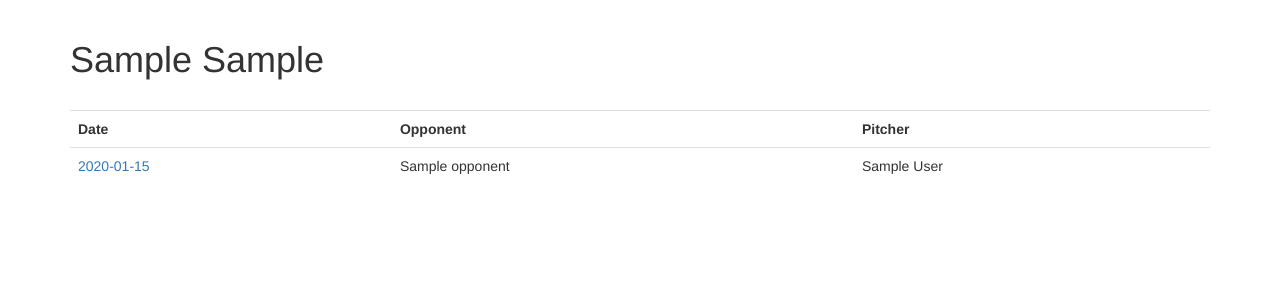
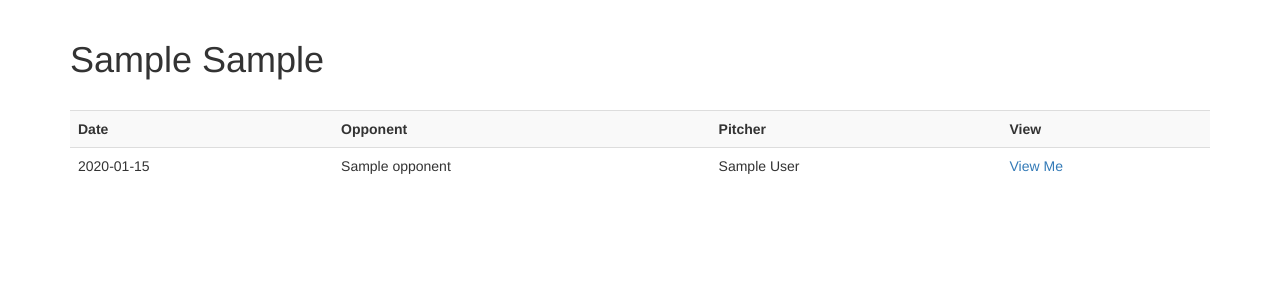
Before and after one commit to ryanloutos/WashU-Bears-Baseball-Website, a Flask app: page /season/1 in a window 1280 px wide. Shown: the part 77-377 px from the top of the page. Run offline with Flask 2, Linux system fonts and the light colour scheme; a user stored in the database is signed in; tables that the repository leaves empty hold one stand-in row (values such as "Sample post"); some libraries are stand-ins or nearby versions.

Commit message:
Fixed sortable table

```diff
--- a/app/templates/main/pitcher.html
+++ b/app/templates/main/pitcher.html
@@ -16,17 +16,19 @@
     <br>
     <h4>Outings</h4>
     <div>
-        <table class='table sortable_table'>
+        <table class='table sortable_table table-striped'>
             <tr>
                 <th onclick="sortTable(0)">Date</th>
                 <th onclick="sortTable(1)">Opponent</th>
                 <th onclick="sortTable(2)">Pitcher</th>
+                <th>View</th>
             </tr>
             {% for o in pitcher.outings %}
             <tr>
                 <td><a href="{{ url_for('outing', id=o.id) }}">{{ o.date }}</a></td>
                 <td>{{ o.opponent }}</td>
                 <td>{{ o.pitcher }}</td>
+                <td><a href="{{ url_for('outing', id=o.id) }}">View Me</a></td>
             </tr>
             {% endfor %}
         </table>
--- a/app/templates/season/season.html
+++ b/app/templates/season/season.html
@@ -5,17 +5,19 @@
     <h1>{{ season }}</h1>
     <br>
     <div>
-        <table class="table sortable_table">
+        <table class="table sortable_table table-striped">
             <tr>
                 <th onclick="sortTable(0)">Date</th>
                 <th onclick="sortTable(1)">Opponent</th>
                 <th onclick="sortTable(2)">Pitcher</th>
+                <th>View</th>
             </tr>
             {% for o in outings %}
             <tr>
-                <td><a href="{{ url_for('outing', id=o.id) }}">{{ o.date }}</a></td>
+                <td>{{ o.date }}</td>
                 <td>{{ o.opponent }}</td>
                 <td>{{ o.pitcher }}</td>
+                <td><a href="{{ url_for('outing', id=o.id) }}">View Me</a></td>
             </tr>
             {% endfor %}
         </table>
```
